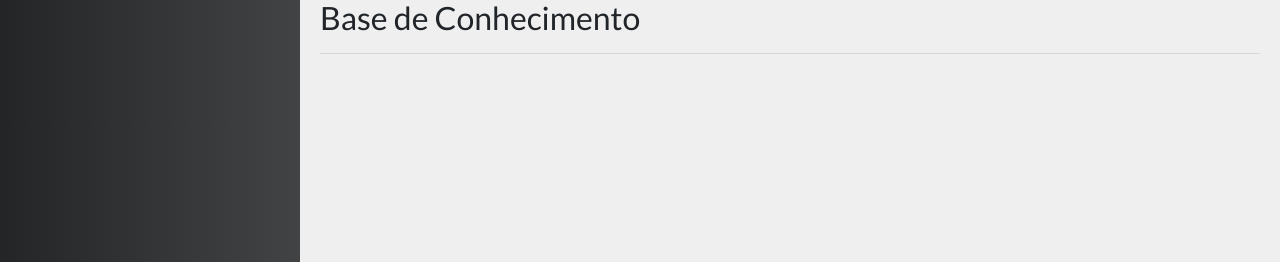
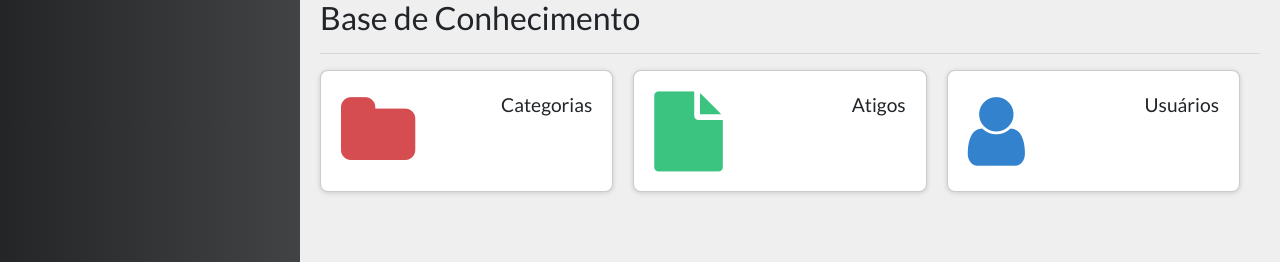
Before and after one commit to adrianoasg/Curso-Vue2, a Vue app in the folder 21-projeto06-knowledge/frontend/: page / in a window 1280 px wide. Shown: the part 129-391 px from the top of the page. Built offline with nearby package versions, Linux system fonts and the light colour scheme; no server answers.

Commit message:
modulo21-projeto6-componente_home

```diff
--- a/21-projeto06-knowledge/frontend/src/components/home/Home.vue
+++ b/21-projeto06-knowledge/frontend/src/components/home/Home.vue
@@ -1,20 +1,47 @@
 <template>
   <div class="home">
      <PageTitle icon="fa fa-home" main="Dashboard"
-    sub="Base de Conhecimento" />
+      sub="Base de Conhecimento" />
+    <div class="stats">
+      <Stat title="Categorias" :value="stat.categories"
+        icon="fa fa-folder" color="#d54d50" />
+      <Stat title="Atigos" :value="stat.articles"
+        icon="fa fa-file" color="#3bc480" />
+      <Stat title="Usuários" :value="stat.users"
+        icon="fa fa-user" color="#3282cd" />
+    </div>
   </div>
 </template>
 
 <script>
 import PageTitle from '../template/PageTitle'
+import Stat from './Stat'
+import axios from 'axios'
+import { baseApiUrl } from '@/global'
 
 export default {
   name: 'Home',
-  components: { PageTitle}
-
+  components: { PageTitle, Stat },
+  data() {
+    return {
+      stat: {}
+    }
+  },
+  methods: {
+    getStats() {
+      axios.get(`${baseApiUrl}/stats`).then(res => this.stat = res.data)
+    }
+  },
+  mounted() {
+    this.getStats()
+  },
 }
 </script>
 
 <style>
-
+  .stats {
+    display: flex;
+    justify-content: space-between;
+    flex-wrap: wrap;
+  }
 </style>
--- /dev/null
+++ b/21-projeto06-knowledge/frontend/src/components/home/Stat.vue
@@ -0,0 +1,63 @@
+<template>
+<div class="stat">
+  <div class="stat-icon">
+    <i :class="icon" :style="style"></i>
+  </div>
+  <div class="stat-info">
+    <span class="stat-title">{{ title }}</span>
+    <span class="stat-value">{{ value }}</span>
+  </div>
+</div>
+</template>
+
+<script>
+export default {
+  name: 'Stat',
+  props: ['title', 'value', 'icon', 'color'],
+  computed: {
+    style() {
+      return 'color: ' + (this.color || '#000')
+    }
+  },
+}
+</script>
+
+<style>
+  .stat {
+    flex: 1;
+    display: flex;
+    border-radius: 8px;
+    margin-right: 20px;
+    margin-bottom: 20px;
+    background-color: #fff;
+    padding: 20px;
+    border: 1px solid rgba(0, 0, 0, 0.2);
+    box-shadow: 0 1px 5px rgba(0, 0, 0, 0.15);
+  }
+
+  .stat-icon {
+    display: flex;
+    align-items: center;
+  }
+
+  .stat-icon i {
+    font-size: 5rem;
+  }
+
+  .stat-info {
+    flex: 1;
+    display: flex;
+    flex-direction: column;
+    align-items: flex-end;
+  }
+
+  .stat-title {
+    font-size: 1.2rem;
+  }
+
+  .stat-value {
+    font-size: 3rem;
+  }
+
+
+</style>
--- a/21-projeto06-knowledge/frontend/src/config/store.js
+++ b/21-projeto06-knowledge/frontend/src/config/store.js
@@ -18,8 +18,6 @@
       } else {
         state.isMenuVisible = isVisible
       }
-
-      console.log('toogleMenu = ' + state.isMenuVisible)
     }
   }
 })
--- /dev/null
+++ b/21-projeto06-knowledge/frontend/src/global.js
@@ -0,0 +1 @@
+export const baseApiUrl = 'http://localhost:3000'
--- a/21-projeto06-knowledge/frontend/src/main.js
+++ b/21-projeto06-knowledge/frontend/src/main.js
@@ -9,6 +9,9 @@
 
 Vue.config.productionTip = false
 
+// TEMPORARIO!
+require('axios').defaults.headers.common['Authorization'] = 'bearer eyJ0eXAiOiJKV1QiLCJhbGciOiJIUzI1NiJ9.eyJpZCI6MSwibmFtZSI6IkFkcmlhbm8gR3VpbWFyw6NlcyIsImVtYWlsIjoiYWRyaWFubm8tYWdAYm9sLmNvbS5iciIsImFkbWluIjp0cnVlLCJpYXQiOjE1OTAwNjc5ODQsImV4cCI6MTU5MDMyNzE4NH0.EDVt6rYFtwCyuNRCJ35lhy4RdHaOxkYxdPcn6ZFh-ck'
+
 new Vue({
   store,
   router,
```
